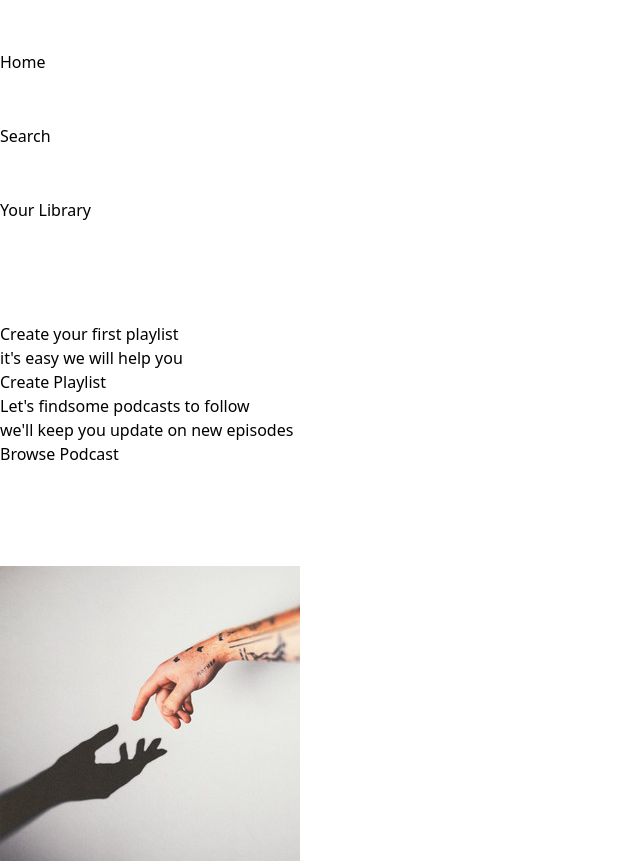
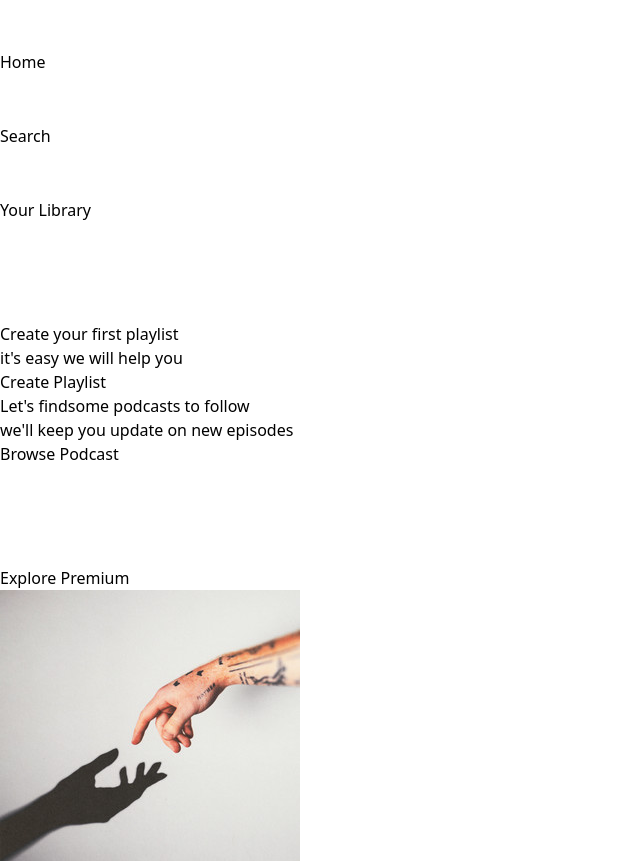
Before and after one commit to SoaresPedronhoDev/Spotify-Clone, a React (Vite) app: page / in a window 1280 px wide. Shown: the top 861 px of the page, without its empty margins (0-640 px from the left). Built offline with nearby package versions, Linux system fonts and the light colour scheme.

Commit message:
botao explore premium adicionado

```diff
--- a/src/components/Navbar.tsx
+++ b/src/components/Navbar.tsx
@@ -10,6 +10,9 @@ export default function Navbar(){
                 <img className="w-8 bg-black p-2 rounded-2x1 cursor-pointer" src={assets.arrow_left} alt="Arrow Left Icon"></img>
                 <img className="w-8 bg-black p-2 rounded-2x1 cursor-pointer" src={assets.arrow_right} alt="Arrow Right Icon"></img>
             </div>
+            <div className="flex items-center gap-4">
+                <p className="bg-white text-black text-[15px] px-4 py-1 rounded-2x1 hidden md:block">Explore Premium</p>
+            </div>
         </div>
         </>
     )
```
